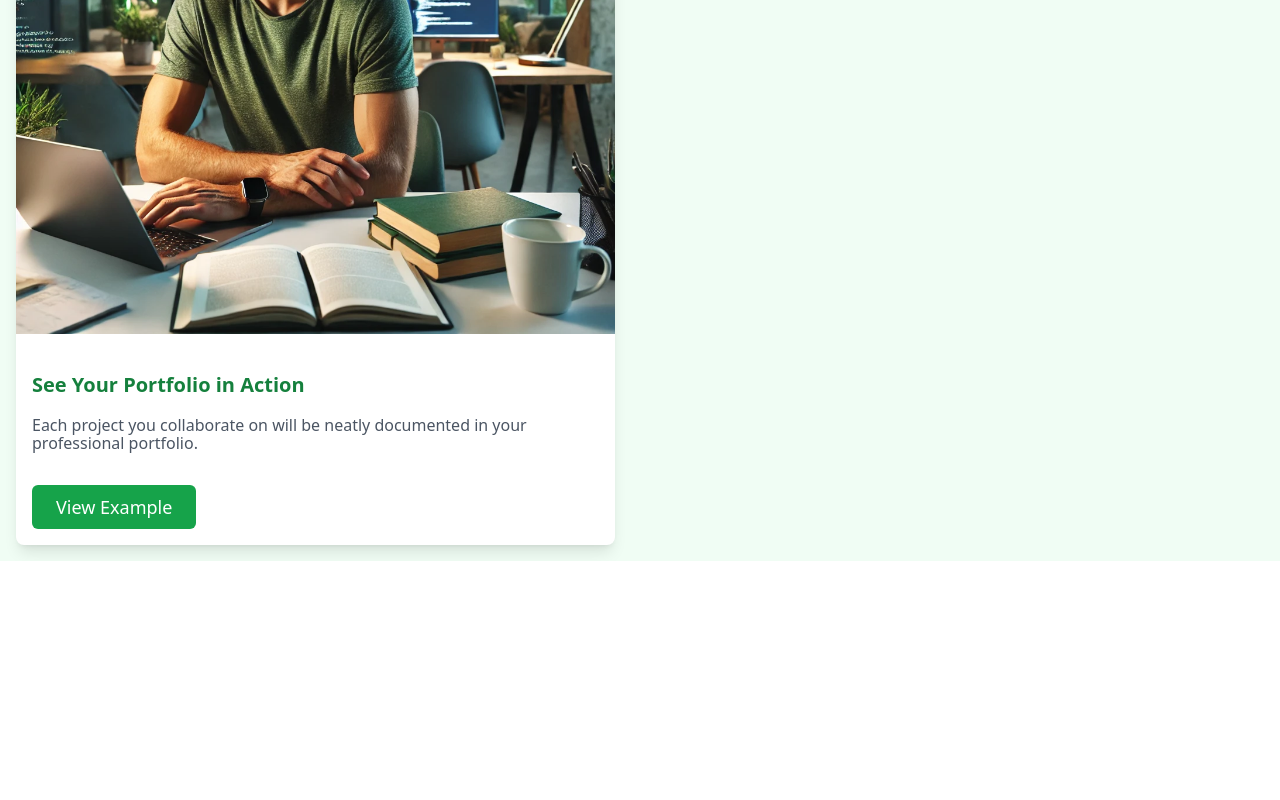
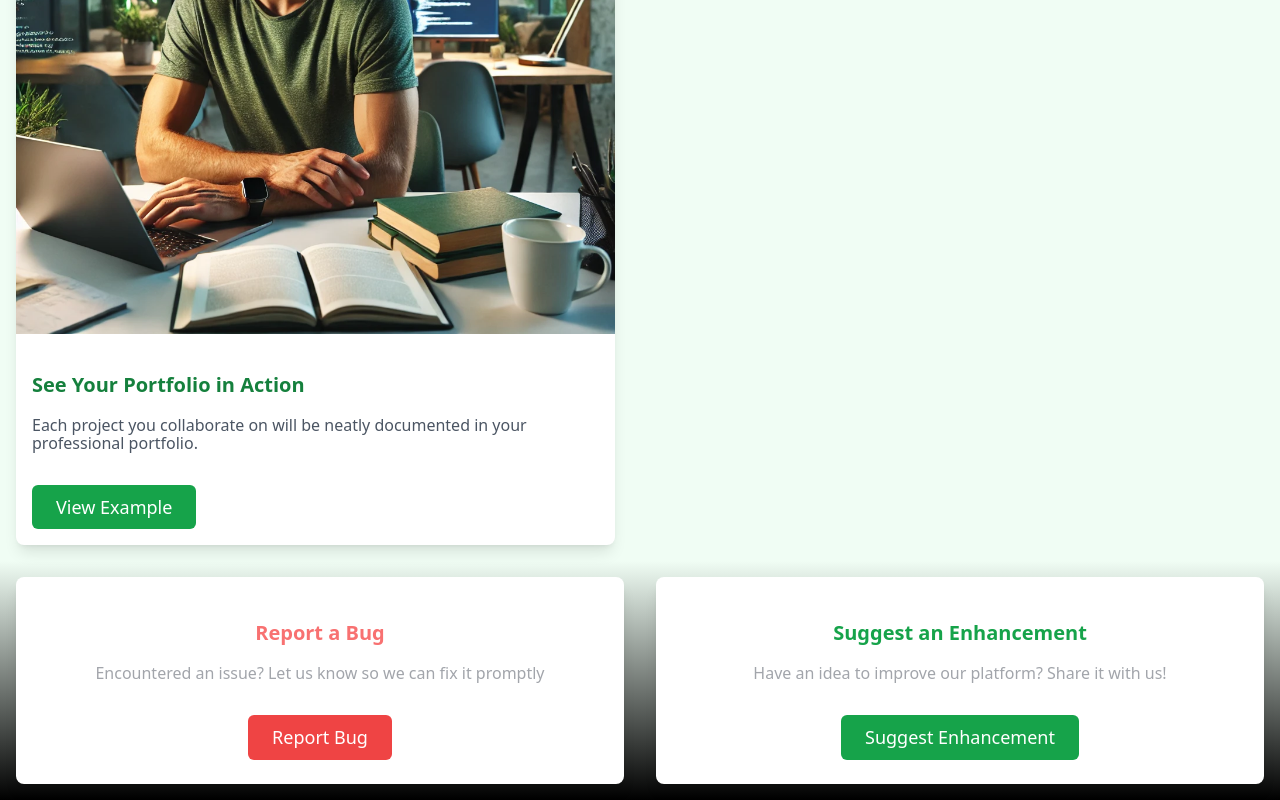
Before and after one commit to mostafa-abokhadra/codacode-client, a React (Vite) app in the folder codacode-client/: page / in a window 1280 px wide. Shown: the part 1161-1961 px from the top of the page. Before the commit the page ends 1722 px from the top, so only its background shows below. Built offline with nearby package versions, Linux system fonts and the light colour scheme.

Commit message:
create feedback and sugggestion component, create the stylesheet for the componenet, adding imports to app

```diff
--- a/codacode-client/src/App.tsx
+++ b/codacode-client/src/App.tsx
@@ -5,6 +5,7 @@ import NavBar from "./components/globalComponents/0-NavBar";
 import IntroductionSection from "./components/homeComponents/0-IntroductionSection";
 import CollaborationSection from "./components/homeComponents/1-collaborateSection";
 import AutomatedPortfolio from "./components/homeComponents/2-automatedPortfolioSection";
+import FeedbackSuggestion from "./components/globalComponents/2-FeedbackSuggestion";
 
 function App() {
   return (
@@ -13,6 +14,7 @@ function App() {
       <IntroductionSection />
       <CollaborationSection/>
       <AutomatedPortfolio/>
+      <FeedbackSuggestion/>
     </>
   );
 }
--- /dev/null
+++ b/codacode-client/src/components/globalComponents/2-FeedbackSuggestion.tsx
@@ -0,0 +1,19 @@
+import '../../styles/global/feedbackSeggestion.css'
+function FeedbackSuggestion() {
+    return (
+        <section className="feedback-suggestion">
+            <div className="feedback">
+                <h3>Report a Bug</h3>
+                <p>Encountered an issue? Let us know so we can fix it promptly</p>
+                <a href="#" id="report-bug"> Report Bug </a>
+            </div>
+            <div className="suggestion">
+                <h3>Suggest an Enhancement</h3>
+                <p>Have an idea to improve our platform? Share it with us!</p>
+                <a href="#" id="suggest-enhance">Suggest Enhancement</a>
+            </div>
+        </section>
+    )
+}
+
+export default FeedbackSuggestion;
--- /dev/null
+++ b/codacode-client/src/styles/global/feedbackSeggestion.css
@@ -0,0 +1,57 @@
+.feedback-suggestion {
+  display: grid;
+  grid-template-columns: 1fr;
+  gap: 2rem;
+  padding: 1rem;
+  background: linear-gradient(to bottom, #f0fdf4, #000000);
+}
+
+@media (min-width: 768px) {
+  .feedback-suggestion, .suggestion {
+    grid-template-columns: repeat(2, 1fr);
+  }
+}
+
+.feedback, .suggestion {
+  background-color: white;
+  padding: 1.5rem;
+  border-radius: 0.5rem;
+  box-shadow: 0 10px 15px -3px rgba(0, 0, 0, 0.1),
+              0 4px 6px -4px rgba(0, 0, 0, 0.1);
+  text-align: center;
+}
+.feedback-suggestion h3 {
+  font-size: 1.25rem;
+  font-weight: 700;
+}
+.feedback-suggestion .feedback h3 {
+  color: #f87171;
+}
+.feedback-suggestion .suggestion h3 {
+  color: #16a34a;
+}
+.feedback-suggestion p {
+    margin-top: 0.5rem;
+    color: #a2a5ab;
+}
+.feedback-suggestion a {
+  margin-top: 1rem;
+  display: inline-block;
+  color: #ffffff;
+  padding: 0.75rem 1.5rem;
+  border-radius: 0.375rem;
+  font-size: 1.125rem;
+  transition: background-color 0.2s ease-in-out;
+}
+.feedback a {
+ background-color: #ef4444;
+}
+.feedback a:hover {
+  background-color: #dc2626;
+}
+.suggestion a {
+    background-color: #16a34a;
+}
+.suggestion a:hover {
+  background-color:  #15803d;
+}
```
Also changed, not shown: codacode-client/src/components/globalComponents/2-FeedbackSeggestion.tsx (deleted, +0 -37 lines).
